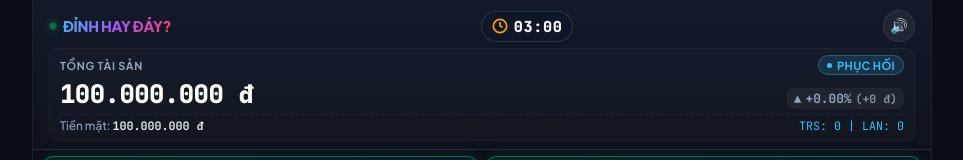
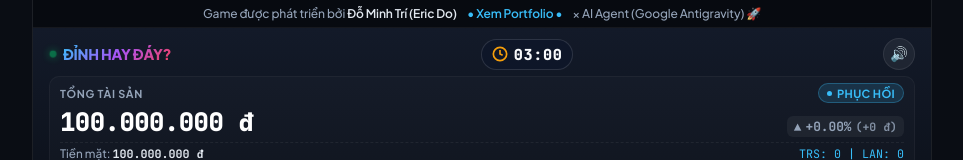
Before and after one commit to dominhtri2206-create/game-dinh-hay-day, a plain HTML site: page index.html in a window 1280 px wide. Shown: the top 160 px of the page, without its empty margins (158-1121 px from the left). Drawn offline with Linux system fonts and the light colour scheme.

Commit message:
feat: Them thanh credit portfolio o dau trang

```diff
--- a/index.html
+++ b/index.html
@@ -13,6 +13,13 @@
 </head>
 <body>
   <div class="trading-terminal">
+    <!-- TOP DEVELOPER CREDIT BAR -->
+    <aside class="dev-credit-bar">
+      <span>Game được phát triển bởi <strong>Đỗ Minh Trí (Eric Do)</strong></span>
+      <a href="https://dominhtri-portfolio.netlify.app/" target="_blank" rel="noopener noreferrer" class="portfolio-link">• Xem Portfolio •</a>
+      <span>× AI Agent (Google Antigravity) 🚀</span>
+    </aside>
+
     <!-- TOP HEADER -->
     <header class="top-bar">
       <div class="brand-timer-group">
--- a/style.css
+++ b/style.css
@@ -80,6 +80,62 @@ html, body {
   border-right: 1px solid var(--border-color);
   position: relative;
   overflow: hidden;
+}
+
+/* --------------------------------------------------------------------------
+   0. TOP DEVELOPER CREDIT BAR (COMPACT)
+   -------------------------------------------------------------------------- */
+.dev-credit-bar {
+  flex-shrink: 0;
+  height: 28px;
+  min-height: 28px;
+  background: #070a10;
+  border-bottom: 1px solid rgba(255, 255, 255, 0.06);
+  display: flex;
+  align-items: center;
+  justify-content: center;
+  gap: 6px;
+  font-size: 12px;
+  color: #94a3b8;
+  padding: 0 10px;
+  text-align: center;
+  white-space: nowrap;
+  overflow: hidden;
+  text-overflow: ellipsis;
+  letter-spacing: -0.01em;
+  z-index: 10;
+}
+
+.dev-credit-bar strong {
+  font-weight: 600;
+  color: #e2e8f0;
+}
+
+.portfolio-link {
+  color: #38bdf8;
+  text-decoration: none;
+  font-weight: 600;
+  padding: 1px 4px;
+  border-radius: 4px;
+  transition: all 0.2s ease;
+  display: inline-flex;
+  align-items: center;
+}
+
+.portfolio-link:hover {
+  color: #7dd3fc;
+  background: rgba(56, 189, 248, 0.15);
+  text-decoration: underline;
+  text-underline-offset: 3px;
+}
+
+@media (max-width: 440px) {
+  .dev-credit-bar {
+    font-size: 11px;
+    height: 26px;
+    min-height: 26px;
+    gap: 4px;
+  }
 }
 
 /* --------------------------------------------------------------------------
```
